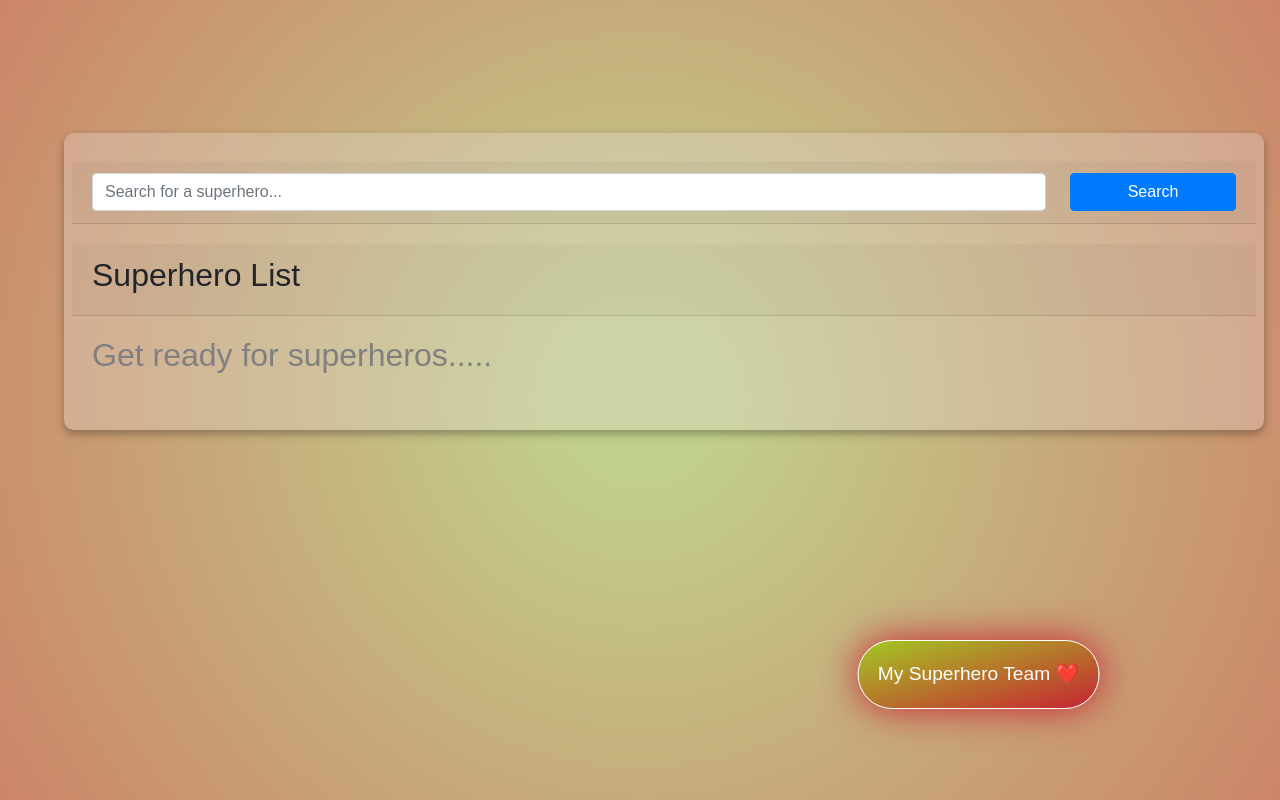
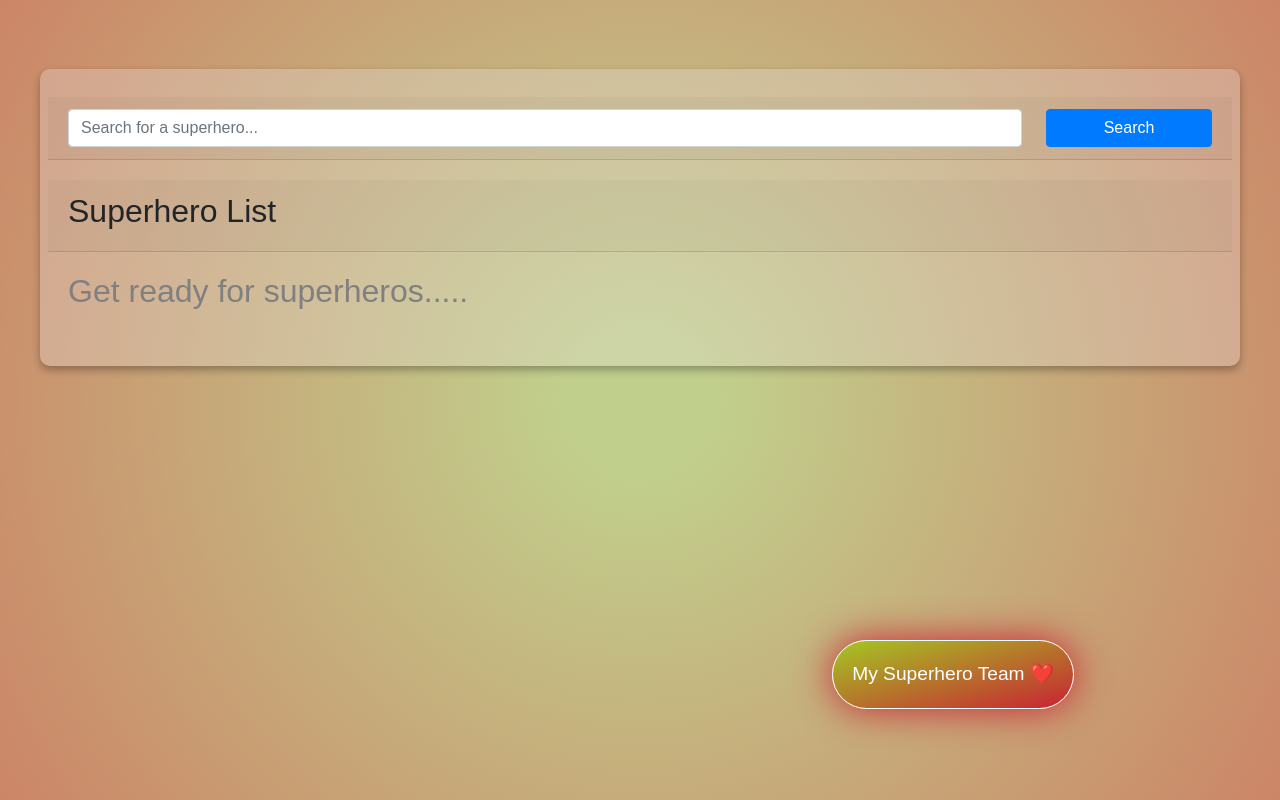
Before and after one commit to hiron1999/Superhero-Hunter, a plain HTML site: page Pages/index.html in a window 1280 px wide. Drawn offline with nearby package versions, Linux system fonts and the light colour scheme; no server answers.

Commit message:
center card

```diff
--- a/Pages/index.css
+++ b/Pages/index.css
@@ -17,7 +17,7 @@ body {
     padding: 0 20px;
     height: 100%;
     padding: 0.5em;
-    margin: 5%;
+    /* margin: 5%; */
 }
 
 #back-card{
@@ -117,7 +117,7 @@ body {
 #navigate-fev {
     position: sticky;
     top: 80%;
-    left: 67%;
+    left: 65%;
     z-index: 7;
     font-size: 1.2em;
     background: linear-gradient(to right bottom, #a4c823, #c82333);
--- a/Pages/superhero.css
+++ b/Pages/superhero.css
@@ -7,6 +7,7 @@ body {
     /* filter: blur(5px); */
     min-width: 400px;
     min-height: 100vh;
+    ;
 }
 
 
```
